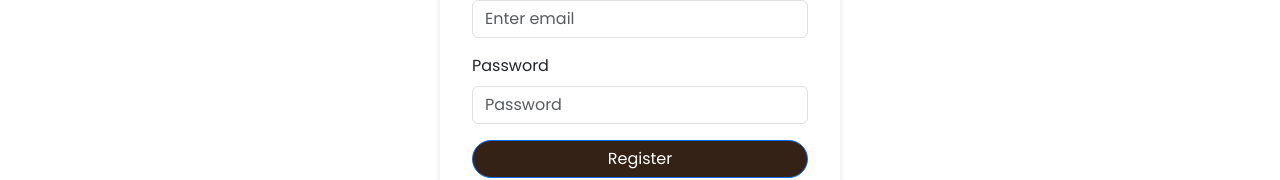
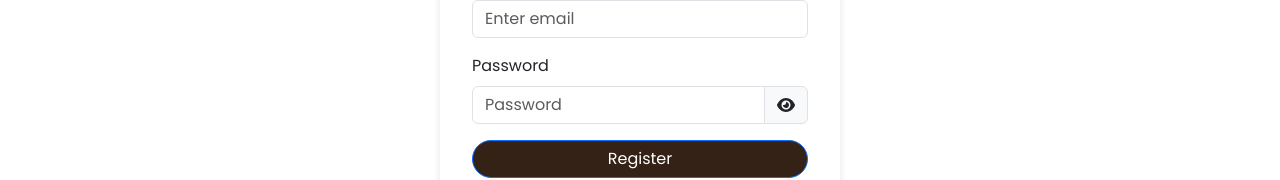
Before and after one commit to BuBuCatt/Cat-cafe-react, a React (Create React App) app in the folder cat-cafe/: page /reg in a window 1280 px wide. Shown: the part 458-638 px from the top of the page. Built offline with nearby package versions, Linux system fonts and the light colour scheme; no server answers.

Commit message:
Add rigister form data validation

```diff
--- a/cat-cafe/src/pages/Registration.js
+++ b/cat-cafe/src/pages/Registration.js
@@ -1,20 +1,23 @@
 import React, { useState,useEffect } from 'react';
 import { useNavigate } from 'react-router-dom';
-import { Form, Button, Alert ,Image,Container,Row,Col} from 'react-bootstrap';
+import { Form, Button, Alert ,Image,Container,Row,Col,InputGroup} from 'react-bootstrap';
 import "../styles/LoginPage.css";
 import AuthService from '../services/AuthService';
 import "../styles/Alert.css"
+import { FontAwesomeIcon } from '@fortawesome/react-fontawesome';
+import { faEye, faEyeSlash } from '@fortawesome/free-solid-svg-icons';
 
 const Registration = (props) => {
     const [userDetails, setUserDetails] = useState({ username: '', email: '', pass: '' });
-    const [error, setError] = useState('');
     const navigate = useNavigate();
     const [msg,setMsg] = useState(null);
     const [alertType,setAlertType] = useState("");
+    const [showPassword, setShowPassword] = useState(false);
+
 
 
     useEffect(()=>{
-        //console.log("Current userDetails state:", userDetails);
+
         if(msg){
             setTimeout(()=> setMsg(null),5000)
           }
@@ -32,9 +35,18 @@ const Registration = (props) => {
 
 
 
+    const togglePasswordVisibility = () => {
+        setShowPassword(!showPassword);
+    };
+
+
 
     const submitHandler = (e) => {
         e.preventDefault();
+
+
+
+
         const formData = new FormData(e.target);
         formData.append('username', userDetails.username);
         formData.append('email', userDetails.email);
@@ -65,15 +77,16 @@ const Registration = (props) => {
         <Form  onSubmit={submitHandler}   className='regForm'>
 
             <Row  className="mb-4">
+
                 <Col className="d-flex justify-content-center">
                     <Image src="../data/img/meow-match-caf-favicon-black.png" alt="Meow Match Café Logo" roundedCircle />
                 </Col>
             </Row>
-
             {msg?(
-                <Alert className='alert-msg' variant={alertType}>{msg}</Alert>
+                <Alert className='top-alert' variant={alertType}>{msg}</Alert>
             ) :null
             }
+
 
             <Form.Group className="mb-3">
                 <Form.Label>Username</Form.Label>
@@ -83,8 +96,10 @@ const Registration = (props) => {
                     name="username"
                     value={userDetails.username}
                     onChange={handleInputChange}
+
                     required
                 />
+
             </Form.Group>
             <Form.Group className="mb-3">
                 <Form.Label>Email</Form.Label>
@@ -97,16 +112,24 @@ const Registration = (props) => {
                     required
                 />
             </Form.Group>
+
             <Form.Group className="mb-3">
                 <Form.Label>Password</Form.Label>
+                <InputGroup>
                     <Form.Control
-                    type="password"
+                        type={showPassword ? 'text' : 'password'}
                         placeholder="Password"
                         name="pass"
                         value={userDetails.pass}
                         onChange={handleInputChange}
                         required
                     />
+
+                    <InputGroup.Text onClick={togglePasswordVisibility} style={{ cursor: 'pointer' }} aria-label="Toggle password visibility">
+                        <FontAwesomeIcon icon={showPassword ? faEyeSlash : faEye} />
+                    </InputGroup.Text>
+
+                </InputGroup>
             </Form.Group>
             <Button variant="primary" type="submit">Register</Button>
         </Form>
--- a/cat-cafe/src/styles/Alert.css
+++ b/cat-cafe/src/styles/Alert.css
@@ -7,3 +7,15 @@
     z-index: 999;
     width: 80%;
 }
+
+.top-alert {
+    position: fixed;
+    top: 0;
+    left: 50%;
+    right: 0;
+    z-index: 9999;
+    transform: translate(-50%);
+    margin-top: 8%;
+
+
+  }
```
Lines whose indentation alone changed are shown as unchanged.
